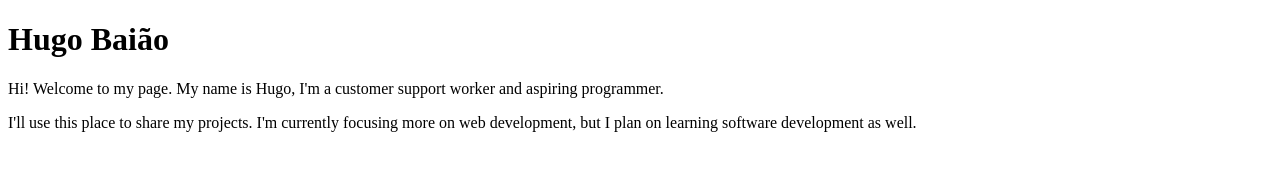
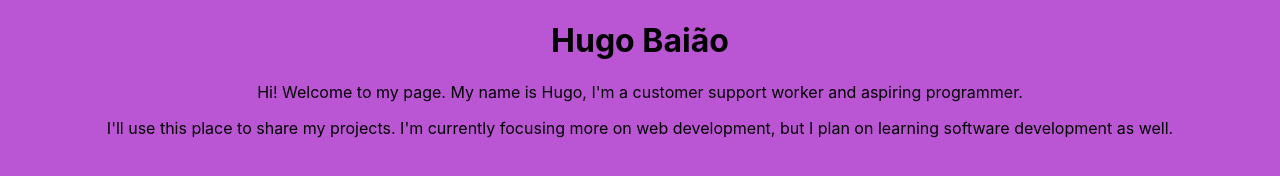
Before and after one commit to hugoalvesbaiao/hugobaiao, a plain HTML site: page index.html in a window 1280 px wide. Drawn offline with Linux system fonts and the light colour scheme.

Commit message:
added styles.css

```diff
--- a/index.html
+++ b/index.html
@@ -4,7 +4,7 @@
     <meta charset="UTF-8">
     <meta http-equiv="X-UA-Compatible" content="IE=edge">
     <meta name="viewport" content="width=device-width, initial-scale=1.0">
-    <link rel="stylesheet" type="text/css" href="stylesheet.css" media="screen" />
+    <link rel="stylesheet" type="text/css" href="styles.css"/>
     <title>Hugo Baião</title>
 </head>
 <body>
--- a/styles.css
+++ b/styles.css
@@ -1,3 +1,9 @@
+body {
+    background-color: mediumorchid;
+}
+
+
 .intro {
+    font-family: -apple-system, BlinkMacSystemFont, 'Segoe UI', Roboto, Oxygen, Ubuntu, Cantarell, 'Open Sans', 'Helvetica Neue', sans-serif;
     text-align: center;
 }
```
